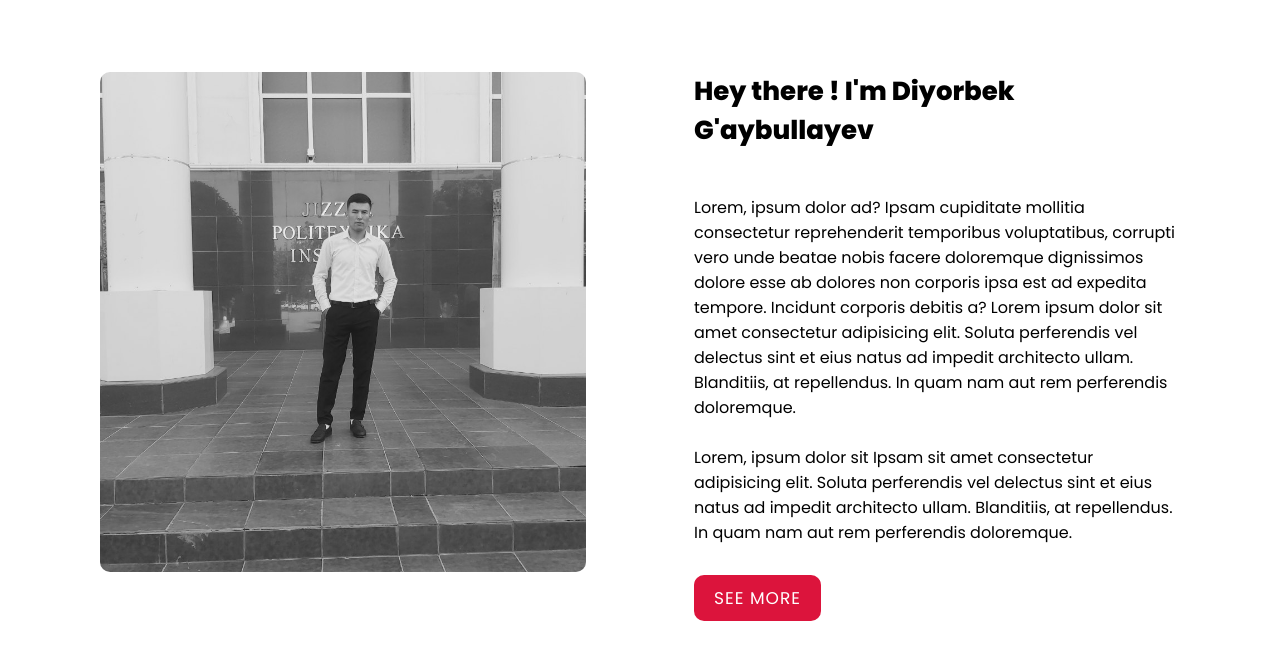
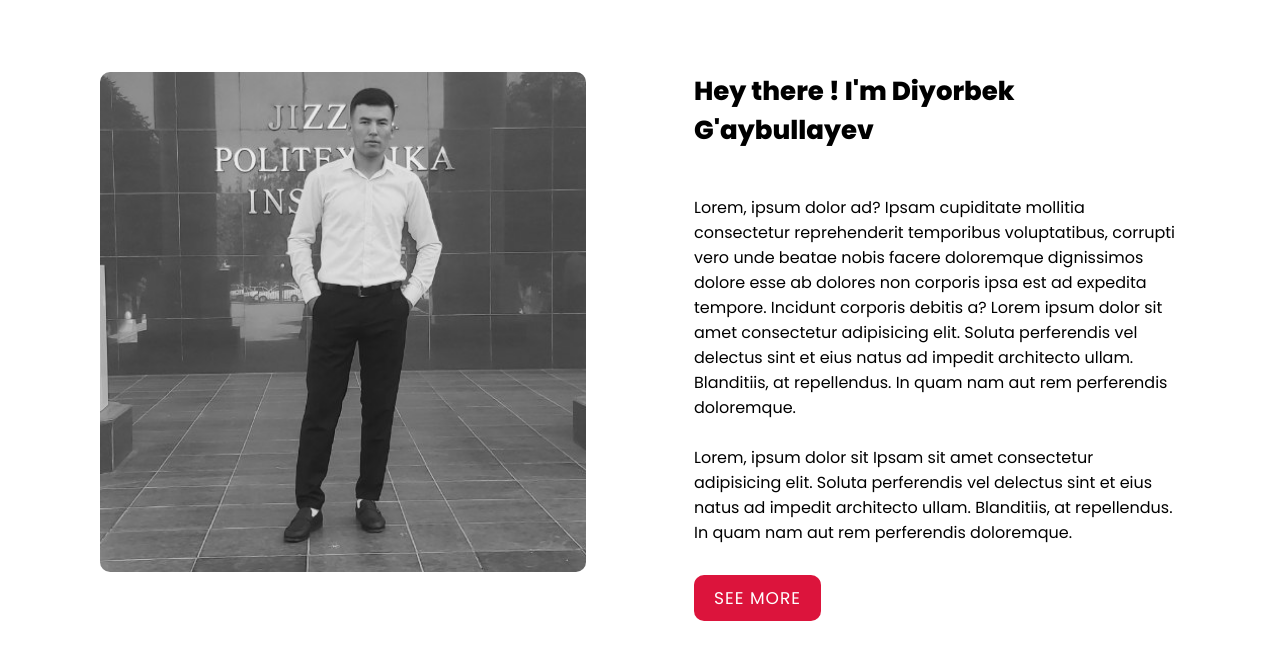
Before and after one commit to DiyorbekGaybullayev2001/Portfolio-2, a plain HTML site: page index.html in a window 1280 px wide. In both pictures the pointer is over the picture 343 px from the left and 1287 px from the top of the page. Shown: the part 965-1625 px from the top of the page. Drawn offline with nearby package versions, Linux system fonts and the light colour scheme.

Commit message:
Update style.css

```diff
--- a/style.css
+++ b/style.css
@@ -317,7 +317,7 @@ section{
 
 }
 .about .content .img-card img:hover{
-    transform: scale(1.1);
+    transform: scale(2);
     transition: all 1s;
 }
 .about .content-title{
```
